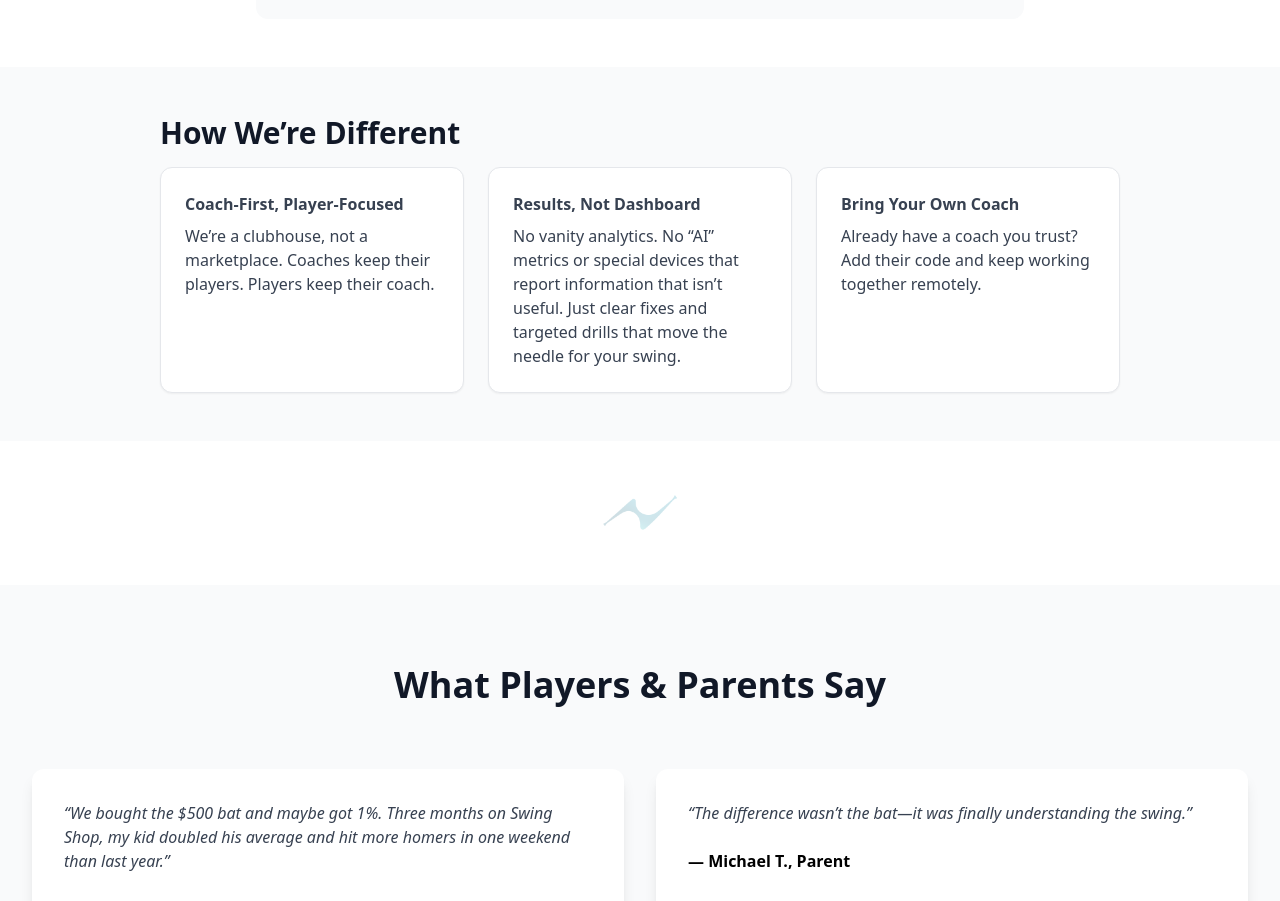
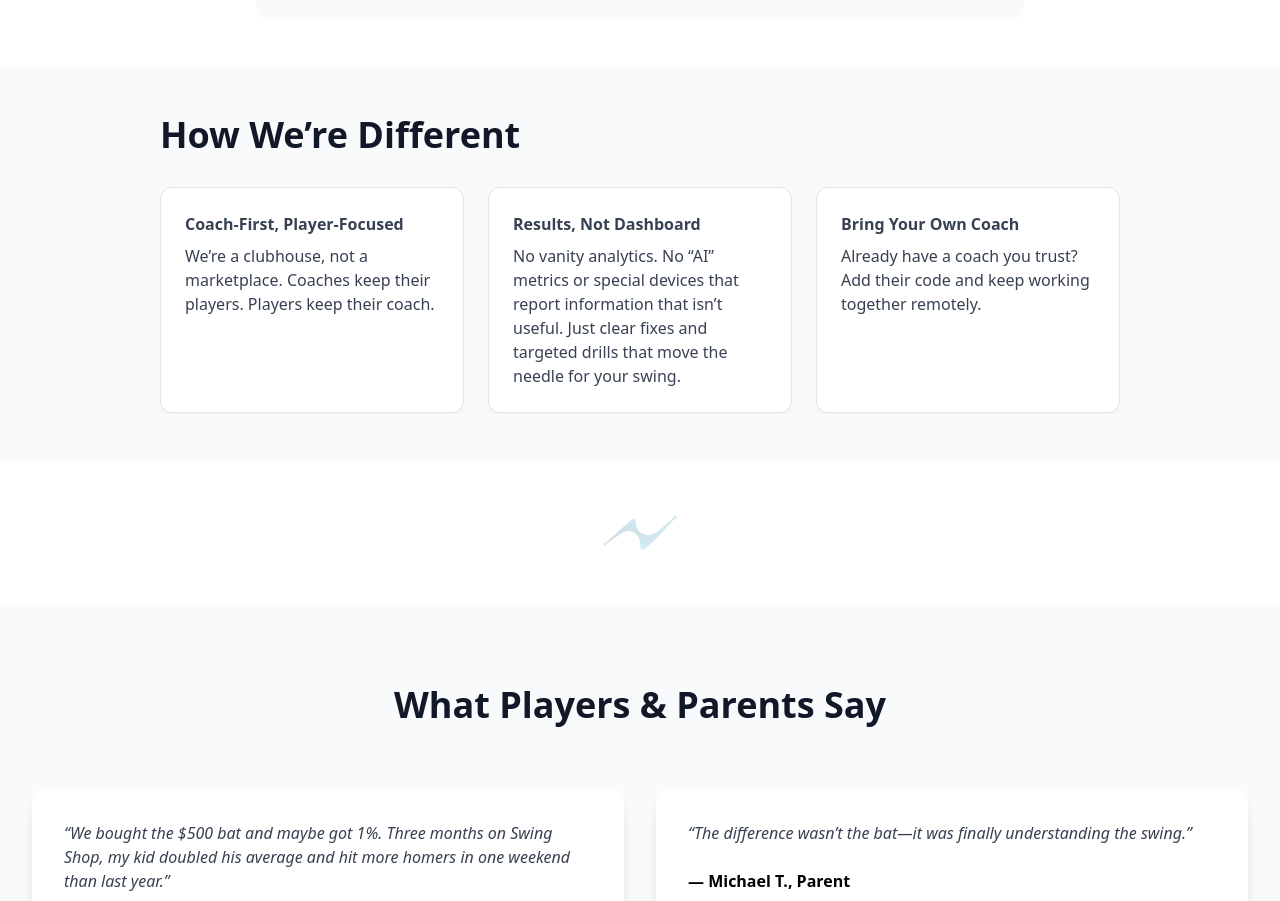
Before and after one commit to aa452110/batdigest-swing-platform, a React (Vite) app in the folder swing-analysis/: page / in a window 1280 px wide. Shown: the part 1449-2350 px from the top of the page. Built offline with nearby package versions, Linux system fonts and the light colour scheme; no server answers.

Commit message:
ui: unify section heading sizes; keep How It Works & How We’re Different left-aligned

```diff
--- a/swing-analysis/src/components/LandingPageComponents/DifferentiatorsSection.tsx
+++ b/swing-analysis/src/components/LandingPageComponents/DifferentiatorsSection.tsx
@@ -4,7 +4,7 @@
   return (
     <section className="py-12 bg-gray-50">
       <div className="max-w-5xl mx-auto px-4 sm:px-6 lg:px-8">
-        <h3 className="text-3xl font-bold mb-4 text-gray-900">How We’re Different</h3>
+        <h2 className="text-4xl font-bold mb-8 text-gray-900">How We’re Different</h2>
         <div className="grid md:grid-cols-3 gap-6 text-gray-700">
           <div className="bg-white p-6 rounded-xl border border-gray-200 shadow-sm hover:shadow-md transition-shadow">
             <h4 className="font-bold mb-2">Coach-First, Player-Focused</h4>
```
Also changed, not shown: swing-analysis/src/components/LandingPageComponents/PricingSection.tsx (line endings or trailing spaces), swing-analysis/src/components/LandingPageComponents/TestimonialsSection.tsx (line endings or trailing spaces), 2 other files (tests, documents, lock files or other folders).
